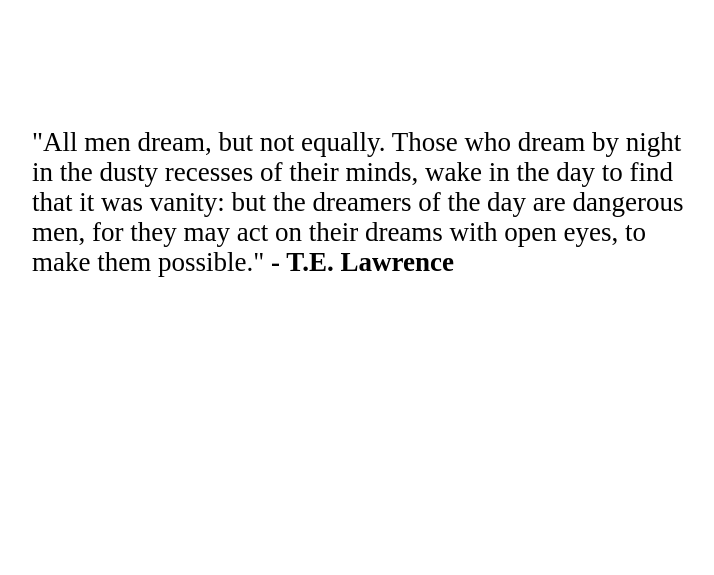
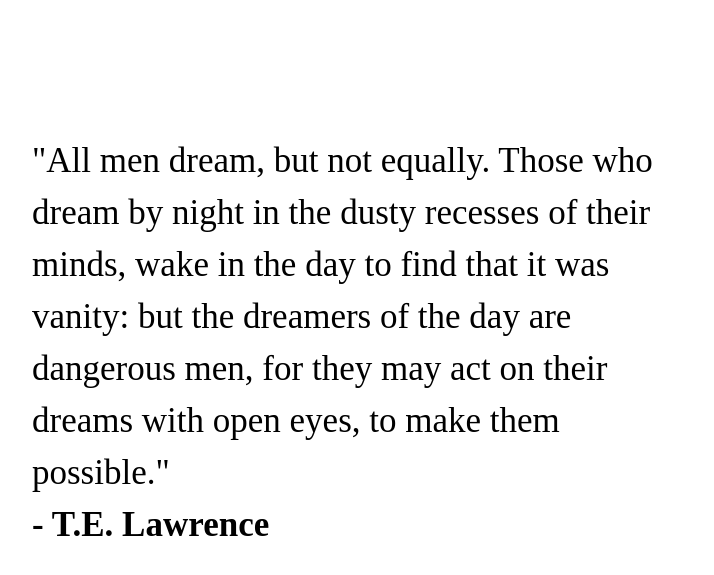
Before and after one commit to kschins/kschins.github.io, a Jekyll site: the page built from index.html, in a window 1280 px wide. Shown: the top 575 px of the page, without its empty margins (273-987 px from the left). Built offline with Jekyll 4.4.1, drawn with Linux system fonts in a browser that asks for light colours.

Commit message:
Adjust line height for readability

```diff
--- a/css/main.css
+++ b/css/main.css
@@ -20,13 +20,13 @@ body {
 
 p {
   font-size: 25px;
-  line-height: 26px;
+  line-height: 37px;
   word-wrap: break-word;
   overflow-wrap: break-word;
   hyphens: auto;
 
   @media screen and (min-width: 600px){
-    font-size: 27px;
-    line-height: 30px;
+    font-size: 35px;
+    line-height: 52px;
   }
 }
--- a/index.html
+++ b/index.html
@@ -5,6 +5,7 @@ title: Jack Schindler
 
 <section class="container">
 <p>
-  "All men dream, but not equally. Those who dream by night in the dusty recesses of their minds, wake in the day to find that it was vanity: but the dreamers of the day are dangerous men, for they may act on their dreams with open eyes, to make them possible." <b>- T.E. Lawrence</b>
+  "All men dream, but not equally. Those who dream by night in the dusty recesses of their minds, wake in the day to find that it was vanity: but the dreamers of the day are dangerous men, for they may act on their dreams with open eyes, to make them possible."
+  <br><b>- T.E. Lawrence</b>
 </p>
 </section>
```
